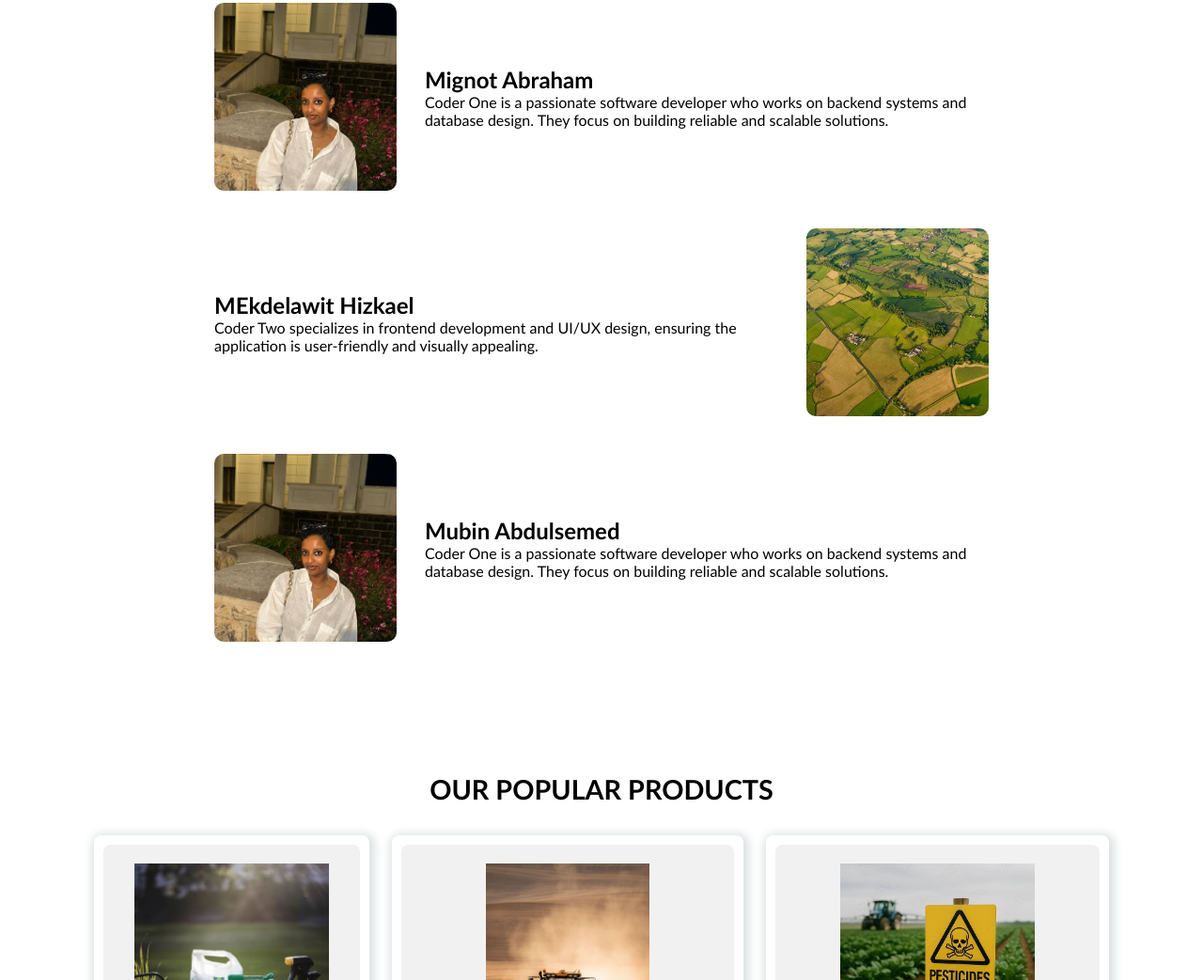
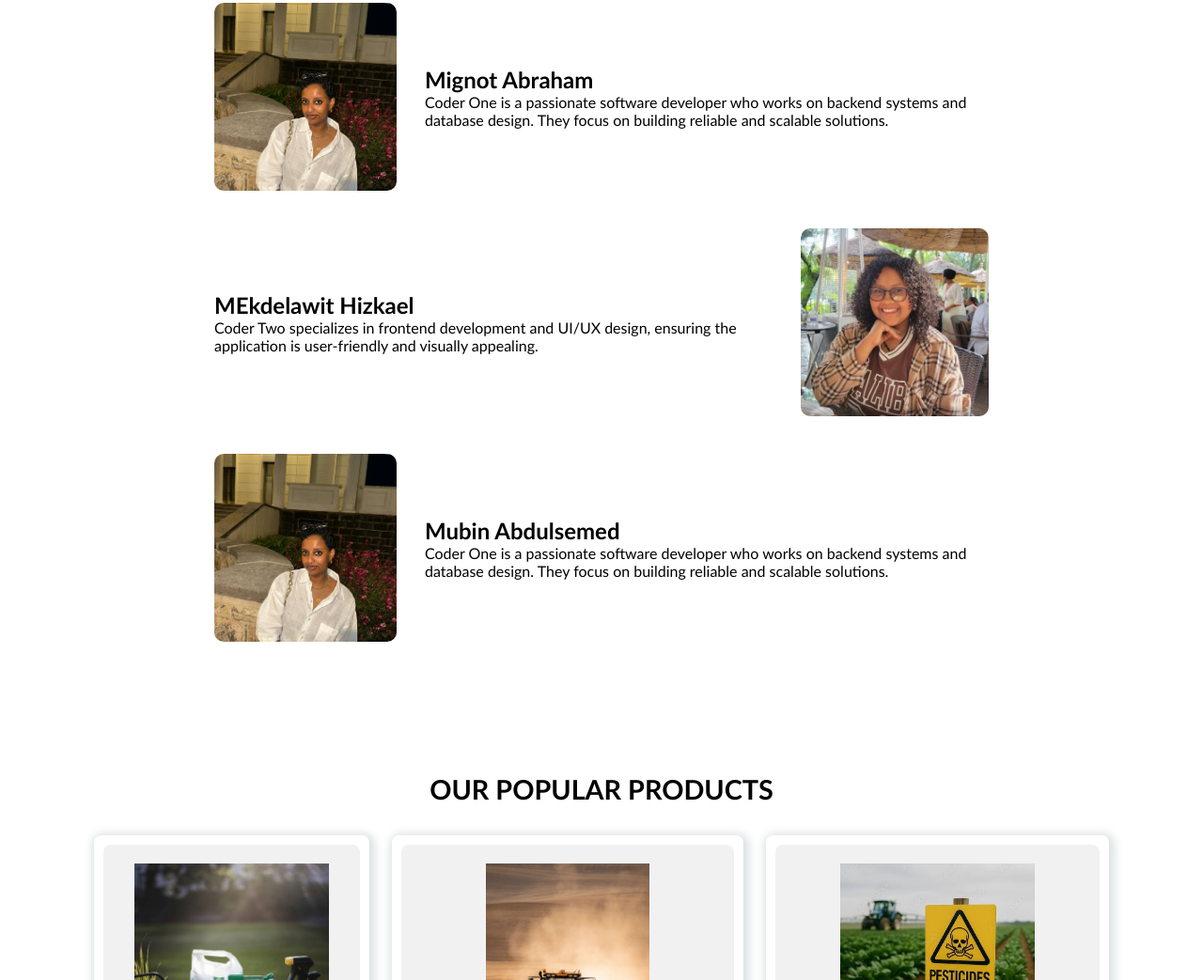
Before and after one commit to mignot-ab/AgroTrade, a plain HTML site: page index.html in a window 1280 px wide. Shown: the part 1427-2470 px from the top of the page at 94% size. Drawn offline with nearby package versions, Linux system fonts and the light colour scheme.

Commit message:
updated file 4

```diff
--- a/index.html
+++ b/index.html
@@ -71,7 +71,7 @@
 
   <!-- Coder 2 -->
   <div class="profile reverse">
-    <img src="images/bg.jpeg" alt="Coder Two" class="scroll-3d">
+    <img src="images/mekdi.jpeg" alt="Coder Two" class="scroll-3d">
     <div class="text">
       <h2>MEkdelawit Hizkael</h2>
       <p>
```
Also changed, not shown: images/mekdi.jpeg (added), 1 other file.
